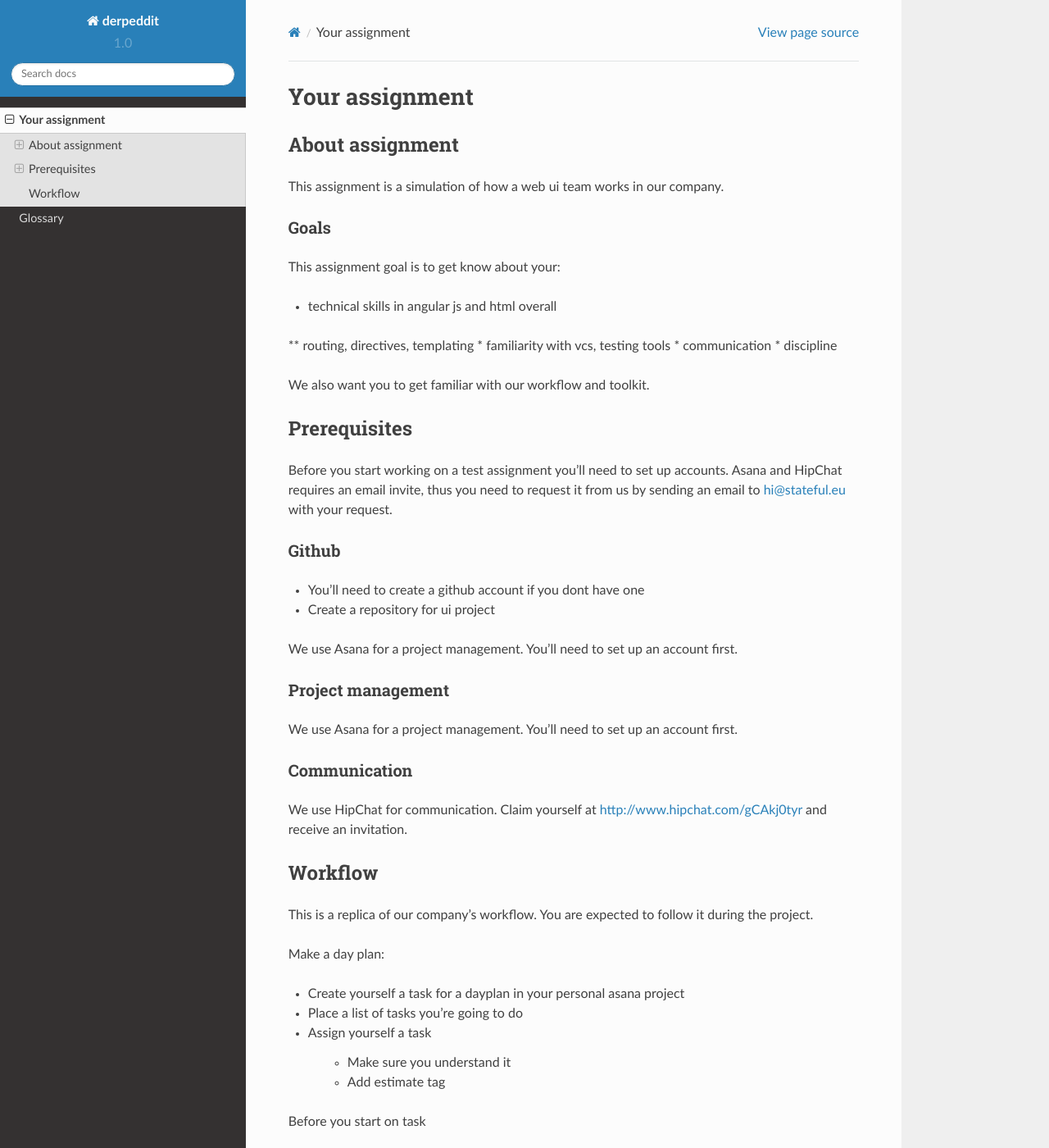
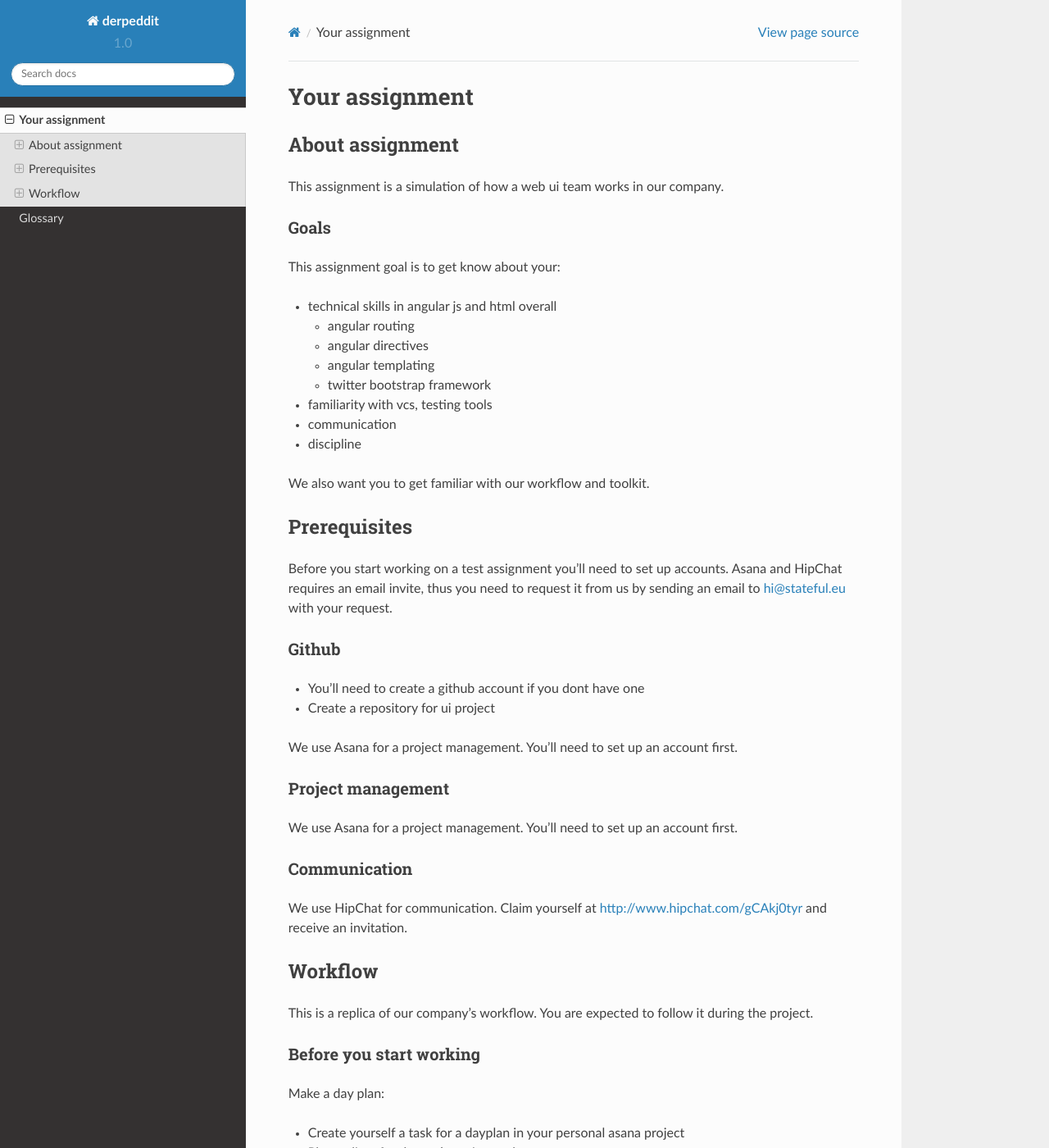
Before and after one commit to superduper/derpeddit, a Sphinx documentation site: the page built from docs/assignment.rst, in a window 1280 px wide and 1400 px high. Shown: the whole window at 82% size. Built offline with Sphinx 7.4.7 and the Read the Docs theme 2.0.0, drawn with Linux system fonts in a browser that asks for light colours; pages that are not in the unit, such as notebooks, are missing from menus.

Commit message:
fix inconsistent markup

```diff
--- a/docs/assignment.rst
+++ b/docs/assignment.rst
@@ -14,7 +14,12 @@ Goals
 This assignment goal is to get know about your:
 
 * technical skills in angular js and html overall
-** routing, directives, templating
+
+  * angular routing
+  * angular directives
+  * angular templating
+  * twitter bootstrap framework
+
 * familiarity with vcs, testing tools
 * communication
 * discipline
@@ -56,7 +61,7 @@ Workflow
 This is a replica of our company's workflow. You are expected to follow it during the project.
 
 Before you start working
-------------------------
+~~~~~~~~~~~~~~~~~~~~~~~~
 
 Make a day plan:
 
@@ -68,7 +73,7 @@ Make a day plan:
    - Add estimate tag
 
 Work on tasks
--------------
+~~~~~~~~~~~~~
 
 Before you start on task
 
```
